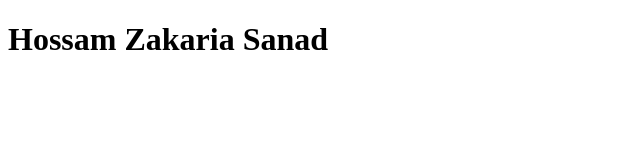
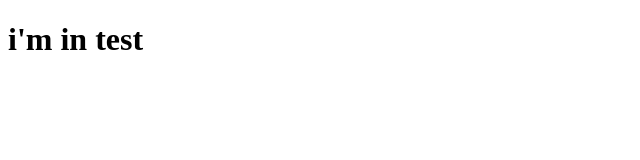
Before and after one commit to HossamZakariaSannad/python-, a plain HTML site: page index.html in a window 1280 px wide. Shown: the whole page, without its empty margins (0-640 px from the left). Drawn offline with Linux system fonts and the light colour scheme.

Commit message:
first commit in branch

```diff
--- a/index.html
+++ b/index.html
@@ -1,7 +1,7 @@
 <!DOCTYPE html>
 <html lang="en">
 <head>
-    <h1> Hossam Zakaria Sanad </h1>
+    <h1> i'm in test </h1>
 </head>
 <body>
 
```
